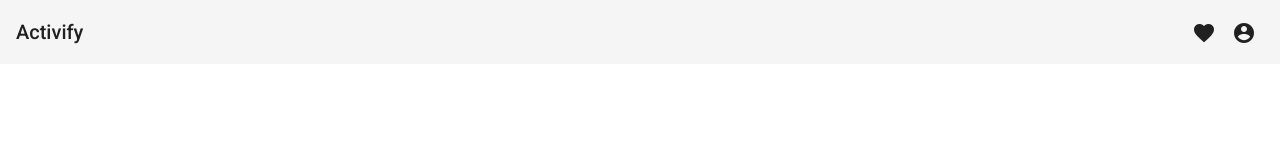
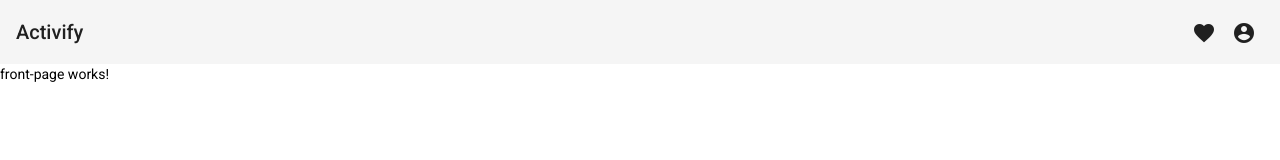
Before and after one commit to irosvall/activify, an Angular app: page / in a window 1280 px wide. Shown: the top 160 px of the page. Built offline with nearby package versions, Linux system fonts and the light colour scheme; what angular-in-memory-web-api would draw is missing.

Commit message:
Front-page component created

```diff
--- a/src/app/app-routing.module.ts
+++ b/src/app/app-routing.module.ts
@@ -1,8 +1,10 @@
 import { NgModule } from '@angular/core';
 import { RouterModule, Routes } from '@angular/router';
 import {ActivityDetailsComponent} from "./components/activity/activity-details.component";
+import { FrontPageComponent } from "./components/front-page/front-page.component";
 
 const routes: Routes = [
+  { path: '', component: FrontPageComponent },
   { path: 'activity/:id', component: ActivityDetailsComponent },
 ];
 
--- a/src/app/app.module.ts
+++ b/src/app/app.module.ts
@@ -18,6 +18,7 @@ import { HeaderBarComponent } from './components/header-bar/header-bar.component
 import { MatAutocompleteModule } from "@angular/material/autocomplete";
 import { MatToolbarModule } from "@angular/material/toolbar";
 import {MatDividerModule} from "@angular/material/divider";
+import { FrontPageComponent } from './components/front-page/front-page.component';
 
 @NgModule({
 	declarations: [
@@ -26,6 +27,7 @@ import {MatDividerModule} from "@angular/material/divider";
     ActivityDetailsComponent,
     ActivityListComponent,
     HeaderBarComponent,
+    FrontPageComponent,
   ],
   imports: [
     BrowserModule,
--- /dev/null
+++ b/src/app/components/front-page/front-page.component.html
@@ -0,0 +1 @@
+<p>front-page works!</p>
--- /dev/null
+++ b/src/app/components/front-page/front-page.component.ts
@@ -0,0 +1,15 @@
+import { Component, OnInit } from '@angular/core';
+
+@Component({
+  selector: 'app-front-page',
+  templateUrl: './front-page.component.html',
+  styleUrls: ['./front-page.component.css']
+})
+export class FrontPageComponent implements OnInit {
+
+  constructor() { }
+
+  ngOnInit(): void {
+  }
+
+}
```
Also changed, not shown: src/app/components/front-page/front-page.component.css (added). Lines whose indentation alone changed are shown as unchanged.
